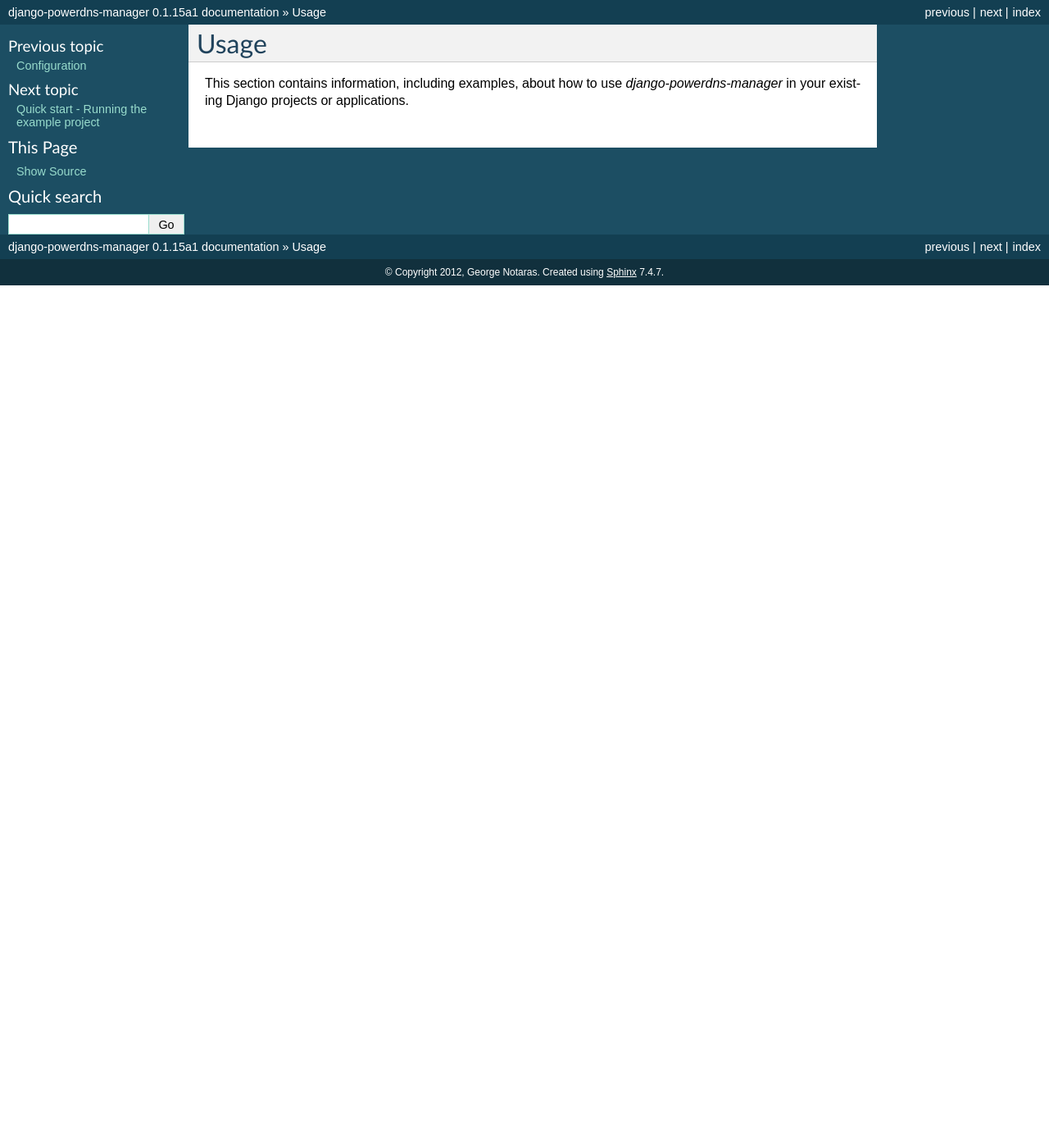
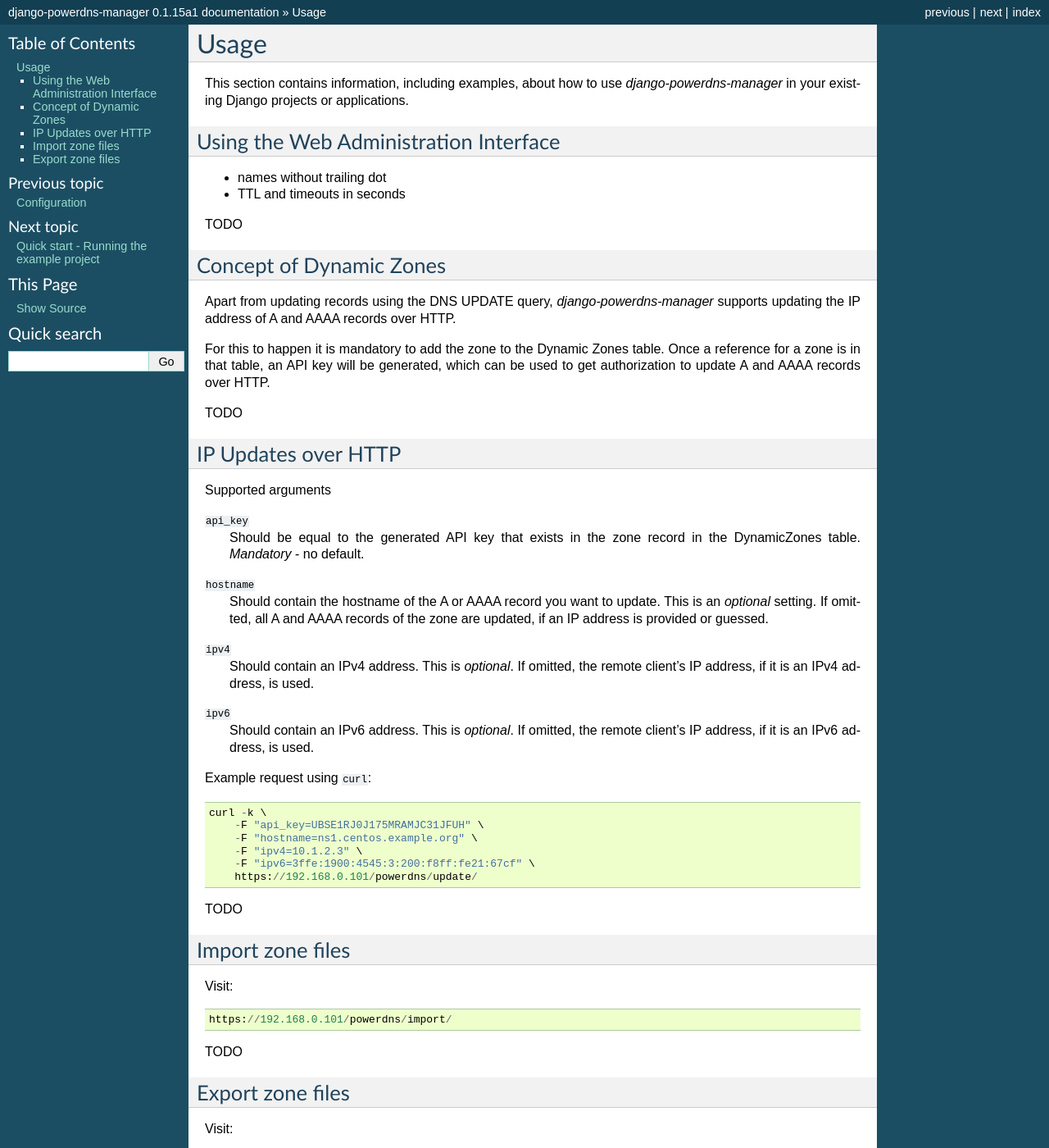
Before and after one commit to kumina/django-powerdns-manager, a Sphinx documentation site: the page built from docs/usage.rst, in a window 1280 px wide and 1400 px high. Shown: the whole window at 82% size. Built offline with Sphinx 7.4.7, drawn with Linux system fonts in a browser that asks for light colours; some of the changed text lies outside the part shown.

Commit message:
Documentation: updated usage information (still incomplete)

```diff
--- a/docs/usage.rst
+++ b/docs/usage.rst
@@ -5,3 +5,77 @@
 
 This section contains information, including examples, about how to use
 *django-powerdns-manager* in your existing Django projects or applications.
+
+
+Using the Web Administration Interface
+======================================
+
+- names without trailing dot
+- TTL and timeouts in seconds
+
+TODO
+
+
+Concept of Dynamic Zones
+========================
+
+Apart from updating records using the DNS UPDATE query, *django-powerdns-manager*
+supports updating the IP address of A and AAAA records over HTTP.
+
+For this to happen it is mandatory to add the zone to the Dynamic Zones table.
+Once a reference for a zone is in that table, an API key will be generated,
+which can be used to get authorization to update A and AAAA records over HTTP.
+
+TODO
+
+IP Updates over HTTP
+====================
+
+Supported arguments
+
+``api_key``
+    Should be equal to the generated API key that exists in the zone record
+    in the DynamicZones table. *Mandatory* - no default.
+``hostname``
+    Should contain the hostname of the A or AAAA record you want to update.
+    This is an *optional* setting. If omitted, all A and AAAA records of the
+    zone are updated, if an IP address is provided or guessed.
+``ipv4``
+    Should contain an IPv4 address. This is *optional*. If omitted, the
+    remote client's IP address, if it is an IPv4 address, is used.
+``ipv6``
+    Should contain an IPv6 address. This is *optional*. If omitted, the
+    remote client's IP address, if it is an IPv6 address, is used.
+
+Example request using ``curl``::
+
+    curl -k \
+        -F "api_key=UBSE1RJ0J175MRAMJC31JFUH" \
+        -F "hostname=ns1.centos.example.org" \
+        -F "ipv4=10.1.2.3" \
+        -F "ipv6=3ffe:1900:4545:3:200:f8ff:fe21:67cf" \
+        https://192.168.0.101/powerdns/update/
+
+TODO
+
+
+Import zone files
+=================
+
+Visit::
+
+    https://192.168.0.101/powerdns/import/
+
+TODO
+
+
+Export zone files
+=================
+
+Visit::
+
+    https://192.168.0.101/powerdns/export/domain.tld/
+
+Replace ``domain.tld`` with the zone origin you want to export.
+
+TODO
```
